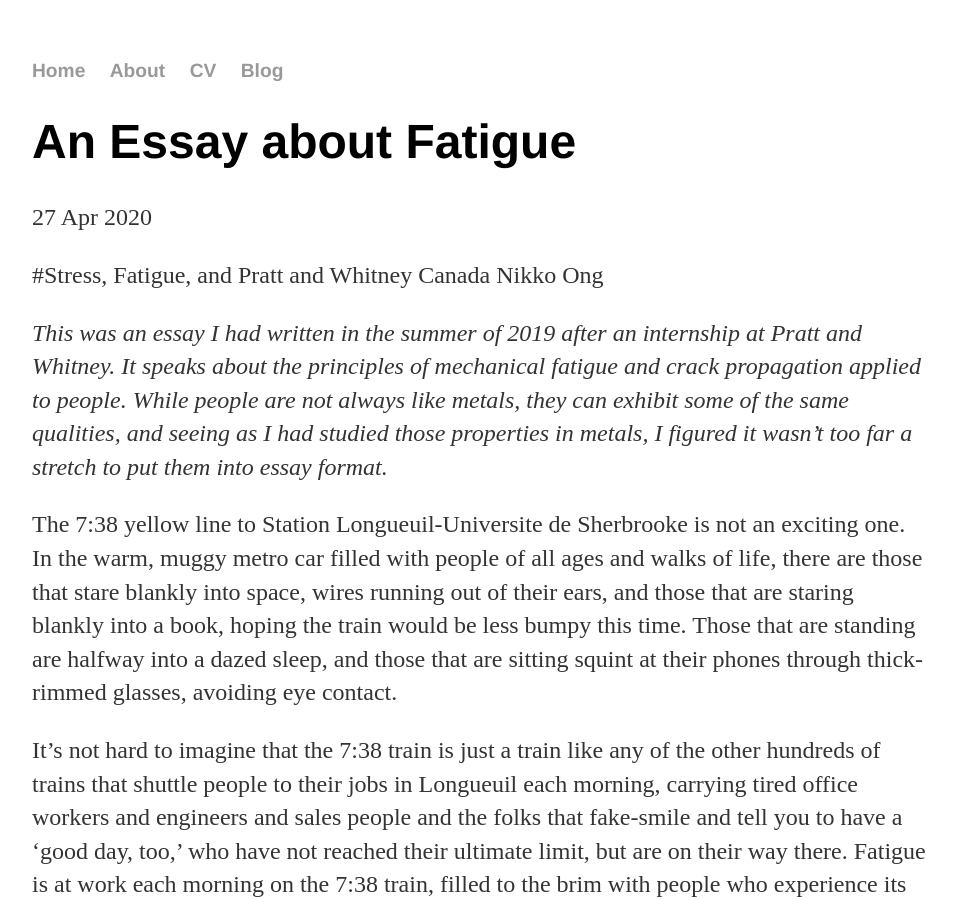
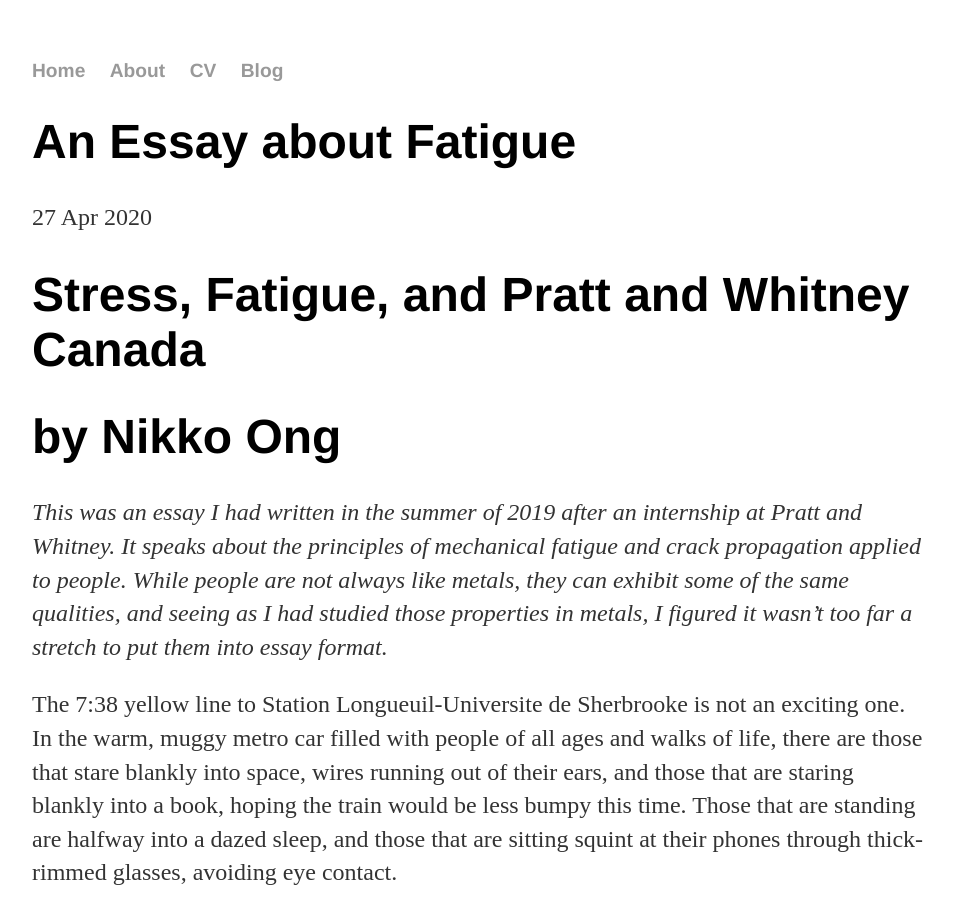
Before and after one commit to nikkoong/nikkoong.github.io, a Jekyll site: the page built from _posts/2020-04-27-An-Essay.md, in a window 1280 px wide and 900 px high. Shown: the whole window, without its empty margins (160-1116 px from the left). Built offline with Jekyll 4.4.1, drawn with Linux system fonts in a browser that asks for light colours.

```diff
--- a/_posts/2020-04-27-An-Essay.md
+++ b/_posts/2020-04-27-An-Essay.md
@@ -4,7 +4,8 @@ title: An Essay about Fatigue
 date: 2020-04-27
 ---
 
-#Stress, Fatigue, and Pratt and Whitney Canada Nikko Ong
+# Stress, Fatigue, and Pratt and Whitney Canada
+# by Nikko Ong
 
 *This was an essay I had written in the summer of 2019 after an internship at Pratt and Whitney. It speaks about the principles of mechanical fatigue and crack propagation applied to people. While people are not always like metals, they can exhibit some of the same qualities, and seeing as I had studied those properties in metals, I figured it wasn't too far a stretch to put them into essay format.*
 
@@ -34,6 +35,6 @@ The unified lifing model, while not perfect, provides a level of unsurpassed saf
 
 You get two weeks this year, maybe three. Relax, take your Mediterranean cruise, and let the cares of your world sink below the billowing sails. Forget about the slogged commute, the sweaty holding-bars, just missing your bus. Forget about the project, someone else is taking care of it, just as you will for them when they leave. Forget about the 7:38 yellow line to Station Longueuil-Universite de Sherbrooke and forget about the crowds of people in their own lonely bubbles, but always, always remember- <br>
 
-*N’oubliez pas vos effets personnels*.
+>*N’oubliez pas vos effets personnels*.
 
 &copy; Nicholas Ong, 2020
```
